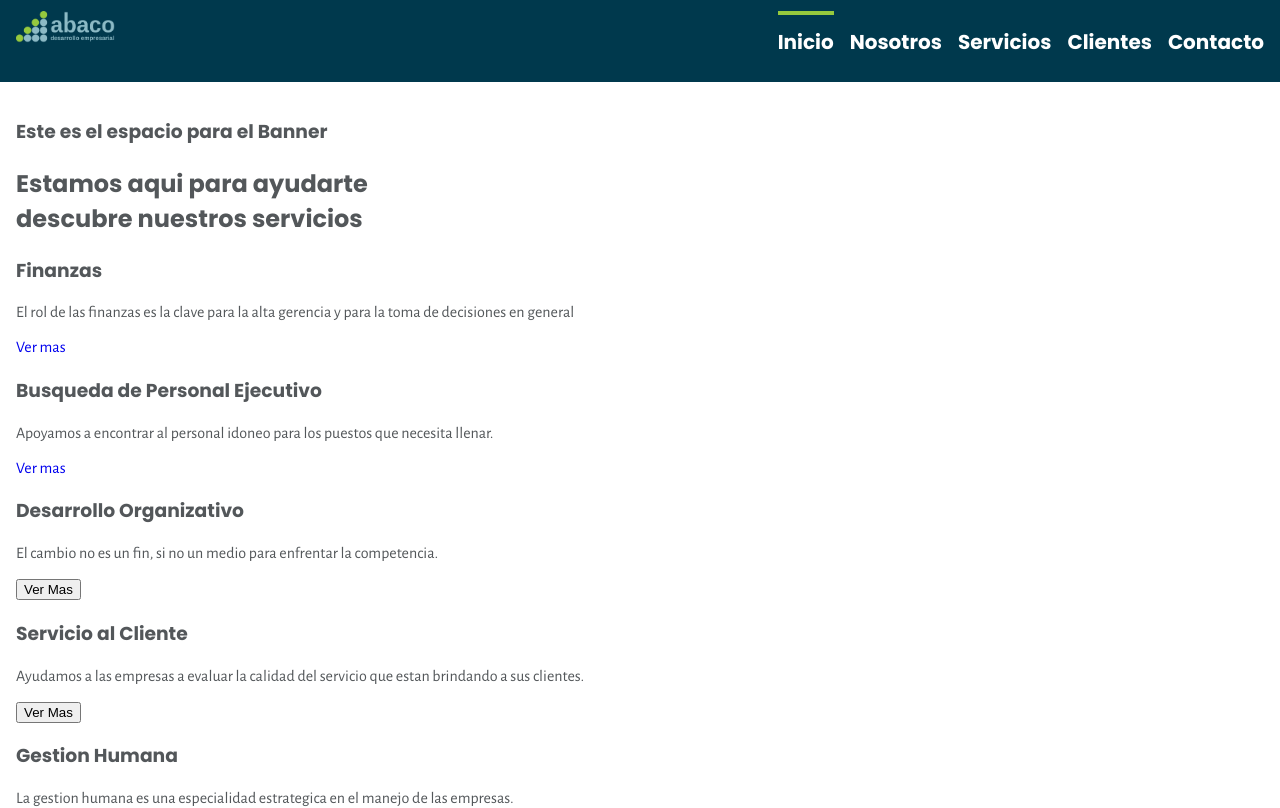
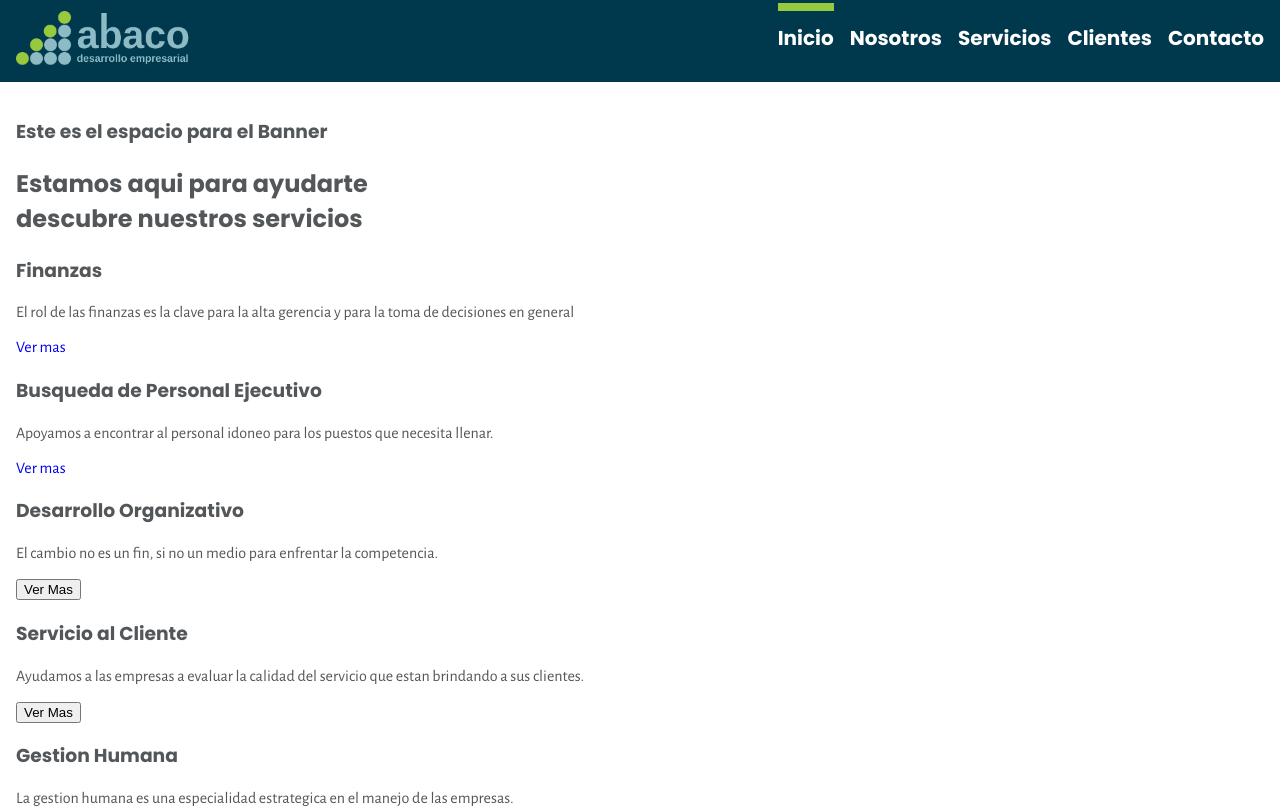
Before and after one commit to reelleer/abaco-site, a Nuxt app: page / in a window 1280 px wide. Shown: the top 808 px of the page. Built offline with nearby package versions, Linux system fonts and the light colour scheme.

Commit message:
Styling header from tablet size

```diff
--- a/components/AppLogo.vue
+++ b/components/AppLogo.vue
@@ -1,6 +1,6 @@
 <template>
   <NuxtLink to="/" class="logo">
-    <img height="32px" :src="logoPath" alt="Logo de ABACO">
+    <img class="logo__image" height="32px" :src="logoPath" alt="Logo de ABACO">
   </NuxtLink>
 </template>
 <script setup>
--- a/components/TheHeader.vue
+++ b/components/TheHeader.vue
@@ -59,6 +59,10 @@ const toggleMenu = () => isOpen.value = !isOpen.value
     height: 5.125rem;
   }
 
+  .header .logo__image {
+    height: 3.5rem
+  }
+
   .header__menu {
     display: block;
   }
--- a/components/TheMenu.vue
+++ b/components/TheMenu.vue
@@ -26,7 +26,8 @@ const links = [
 }
 
 .navbar__list {
-  font-family: Poppins, sans-serif;
+  --shadow-height: -0.25rem;
+  font-family: var(--font-titles);
   list-style: none;
   padding-left: 1rem;
   font-size: 1.5rem;
@@ -40,11 +41,13 @@ const links = [
 }
 
 .navbar__list-item .router-link-active {
-  border-top: 0.25rem solid var(--background-color-emphasis);
+  /*border-top: 0.25rem solid var(--background-color-emphasis);*/
+  box-shadow: 0 var(--shadow-height) var(--background-color-emphasis);
 }
 
 @media only screen and (min-width: 768px) {
   .navbar__list {
+    --shadow-height: -0.5rem;
     margin: 0;
     padding: 0;
   }
```
